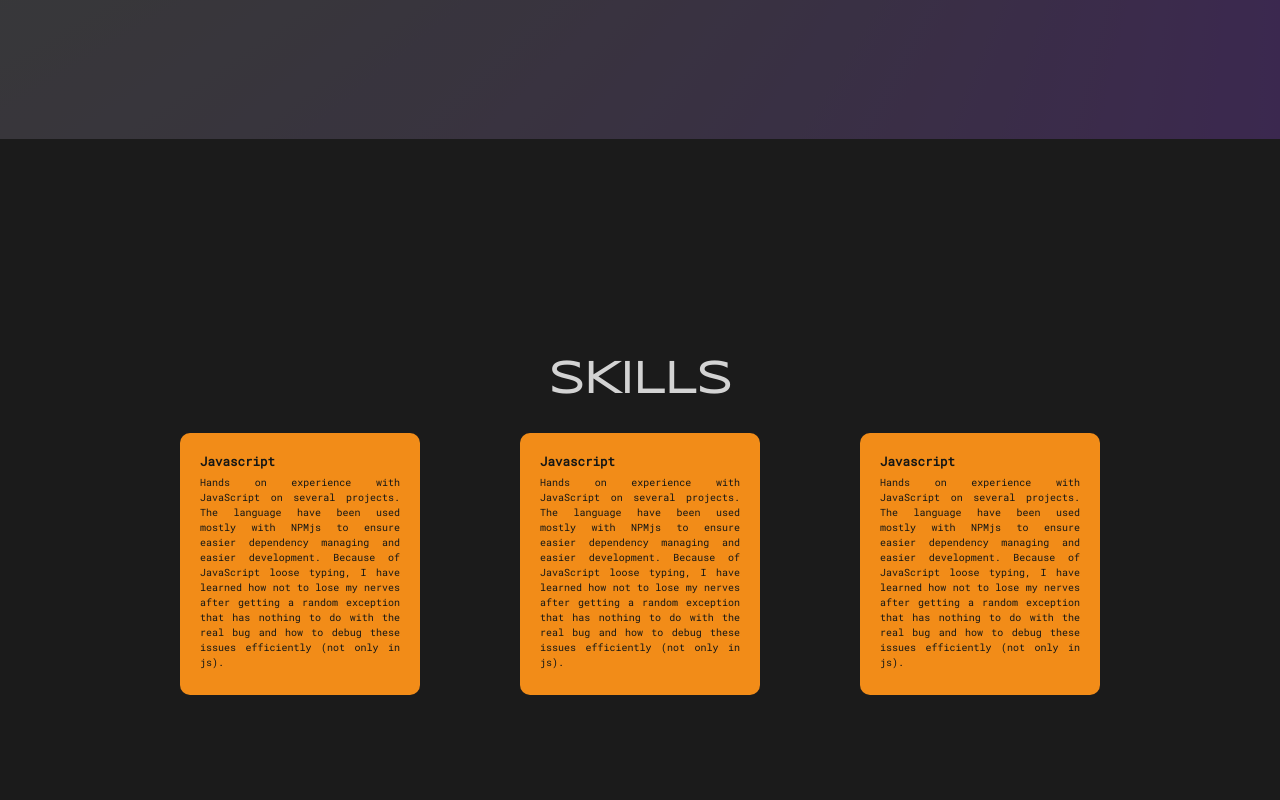
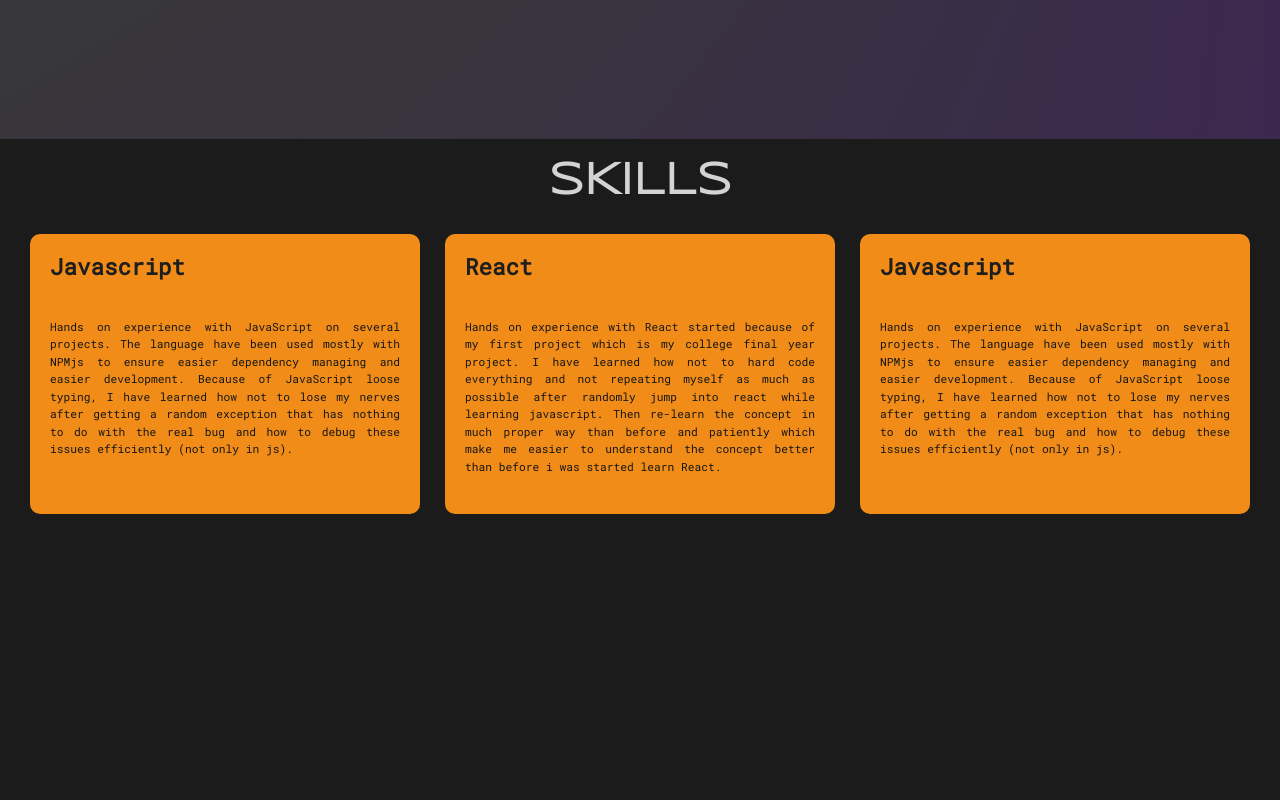
Before and after one commit to ikbakk/web-portofolio, a React (Vite) app: page / in a window 1280 px wide. Shown: the part 720-1520 px from the top of the page. Built offline with nearby package versions, Linux system fonts and the light colour scheme.

Commit message:
Edit skill section

```diff
--- a/src/components/Skill.jsx
+++ b/src/components/Skill.jsx
@@ -3,7 +3,7 @@ import SkillCard from './SkillCard'
 
 const Skill = () => {
   return (
-    <div className='hero bg-base-300 lg:min-h-screen '>
+    <div className='bg-base-300 lg:min-h-screen '>
       <div className='card-body'>
         <h1 className='text-center font-syncopate text-4xl font-bold uppercase lg:text-7xl'>
           Skills
--- a/src/components/SkillCard.jsx
+++ b/src/components/SkillCard.jsx
@@ -10,9 +10,9 @@ const SkillCard = () => {
     },
     {
       id: 2,
-      title: 'Javascript',
+      title: 'React',
       explanation:
-        'Hands on experience with JavaScript on several projects. The language have been used mostly with NPMjs to ensure easier dependency managing and easier development. Because of JavaScript loose typing, I have learned how not to lose my nerves after getting a random exception that has nothing to do with the real bug and how to debug these issues efficiently (not only in js).'
+        'Hands on experience with React started because of my first project which is my college final year project. I have learned how not to hard code everything and not repeating myself as much as possible after randomly jump into react while learning javascript. Then re-learn the concept in much proper way than before and patiently which make me easier to understand the concept better than before i was started learn React.'
     },
     {
       id: 3,
@@ -23,13 +23,15 @@ const SkillCard = () => {
   ]
 
   return (
-    <div className='text-justify font-roboto-mono'>
-      <div className='hidden lg:grid lg:grid-cols-3'>
+    <div className=' flex justify-center text-justify font-roboto-mono'>
+      <div className='hidden lg:grid lg:grid-cols-3 lg:gap-10'>
         {skills.map((item) => (
-          <div className='card my-10 w-96 bg-primary text-primary-content lg:mx-20 lg:my-10'>
+          <div className='card prose my-10 bg-primary text-primary-content lg:my-10'>
             <div className='card-body'>
-              <h2 className='card-title'>{item.title}</h2>
-              <p>{item.explanation}</p>
+              <h1 className='card-title text-4xl text-base-200'>
+                {item.title}
+              </h1>
+              <p className='text-lg'>{item.explanation}</p>
               <div className='card-actions justify-end'></div>
             </div>
           </div>
```
